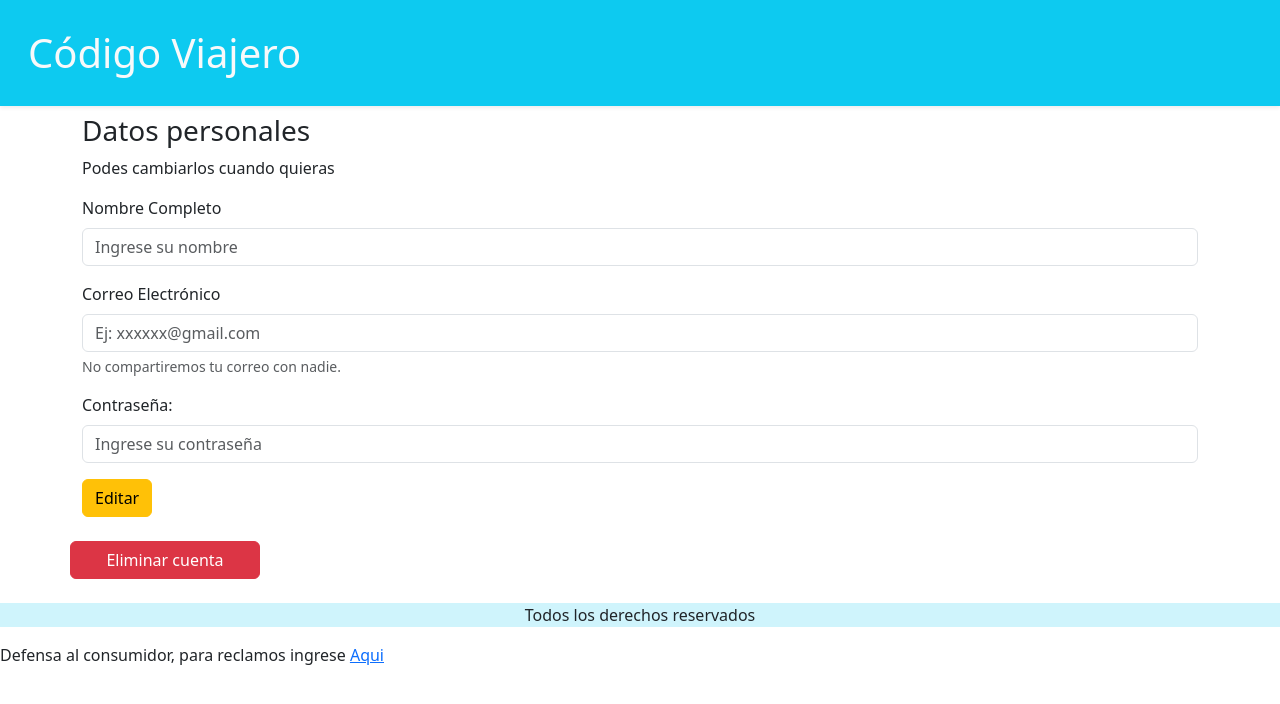
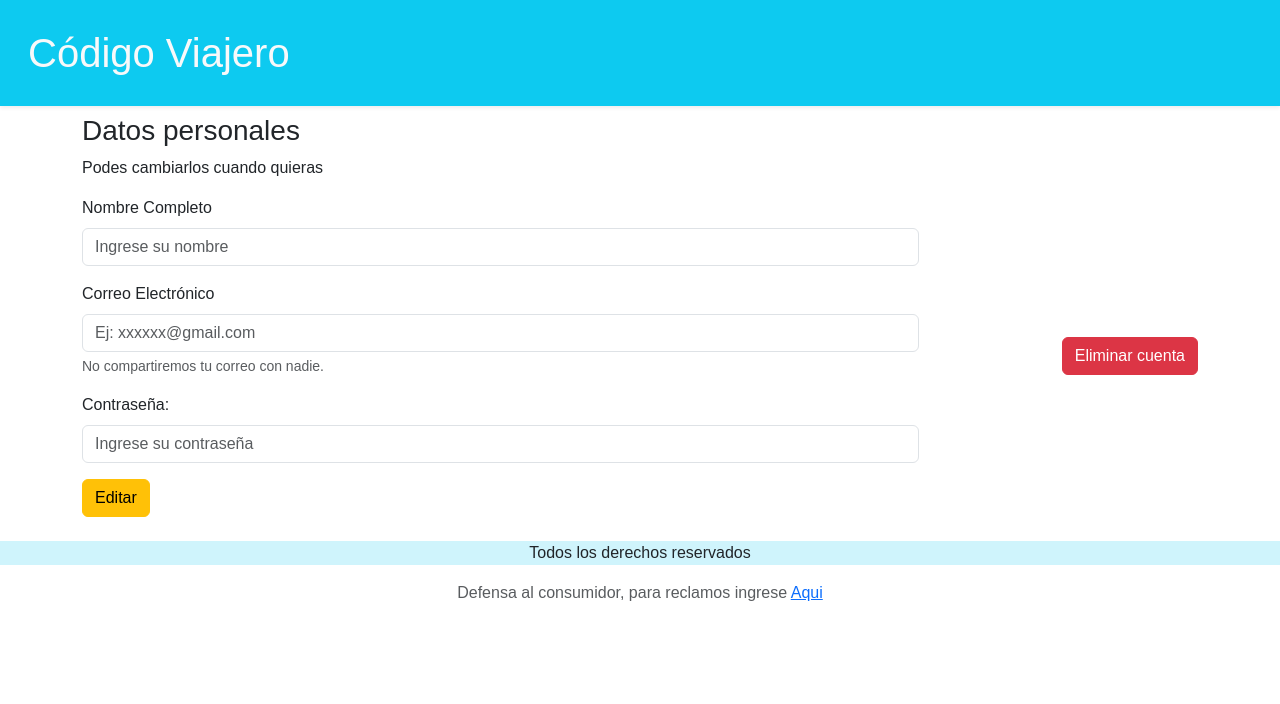
Before and after one commit to gisela-zajic/ids-codigo-viajero, a Flask app: template templates/dashboard/dashboard.html in a window 1280 px wide. Shown: the top 704 px of the page. Run offline with Flask 3, Linux system fonts and the light colour scheme; the template is opened without the code that fills it, so the values that code supplies are empty.

Commit message:
Using flask to link frontend with backend
- Changes on format of dashboard frontend

```diff
--- a/templates/dashboard/dashboard.html
+++ b/templates/dashboard/dashboard.html
@@ -8,15 +8,15 @@
           rel="stylesheet"
           integrity="sha384-QWTKZyjpPEjISv5WaRU9OFeRpok6YctnYmDr5pNlyT2bRjXh0JMhjY6hW+ALEwIH"
           crossorigin="anonymous">
-    <style>
-    </style>
+    <link href="css/styles.css" rel="stylesheet">
 </head>
 <body>
 <header class="container-fluid bg-info shadow-sm p-lg-3 mb-2">
     <nav class="navbar navbar-expand-lg ">
         <div class="container-fluid">
             <a class="navbar-brand" href="/static"><span class="text-light h1 ">Código Viajero</span></a>
-              <button class="navbar-toggler" type="button" data-bs-toggle="collapse" data-bs-target="#navbarSupportedContent" aria-controls="navbarSupportedContent" aria-expanded="false" aria-label="Toggle navigation">
+            <button class="navbar-toggler" type="button" data-bs-toggle="collapse" data-bs-target="#navbarSupportedContent"
+                    aria-controls="navbarSupportedContent" aria-expanded="false" aria-label="Toggle navigation">
                 <span class="navbar-toggler-icon"></span>
             </button>
         </div>
@@ -26,31 +26,38 @@
     <h2 class="h3">Datos personales</h2>
     <p>Podes cambiarlos cuando quieras</p>
     <div class="row g-4 mb-4" id="datos">
+        <div class="d-flex justify-content-between align-items-center w-100">
+            <div class="form-section" style="flex-grow: 1;">
                 <form onsubmit="edit_user(event)">
                     <div class="mb-3">
                         <label for="name" class="form-label">Nombre Completo</label>
-                    <input type="text" class="form-control" name="name" id="name" placeholder="Ingrese su nombre" >
+                        <input type="text" class="form-control" name="name" id="name" placeholder="Ingrese su nombre">
                     </div>
                     <div class="mb-3">
                         <label for="email" class="form-label">Correo Electrónico</label>
-                    <input type="email" name="email" class="form-control" id="email" placeholder="Ej: xxxxxx@gmail.com"  aria-describedby="emailHelp" >
+                        <input type="email" name="email" class="form-control" id="email" placeholder="Ej: xxxxxx@gmail.com"
+                               aria-describedby="emailHelp">
                         <div class="form-text">No compartiremos tu correo con nadie.</div>
                     </div>
                     <div class="mb-3">
                         <label for="password" class="form-label">Contraseña: </label>
-                    <input type="password"  name="password" id="password" class="form-control" placeholder="Ingrese su contraseña" id="contraseña" >
+                        <input type="password" name="password" id="password" class="form-control" placeholder="Ingrese su contraseña">
                     </div>
                     <button type="submit" class="btn btn-warning">Editar</button>
                 </form>
-            <button class="btn btn-danger col-2" onclick="remove_user()"> Eliminar cuenta </button>
+            </div>
+            <div class="w-25 d-flex justify-content-end">
+                <button class="btn btn-danger" onclick="remove_user()">Eliminar cuenta</button>
+            </div>
+        </div>
     </div>
 </div>
 
 <footer class="container-xxl bg-info-subtle p-0 m-0">
-        <p class="text-center">Todos los derechos reservados
-        </p>
+    <p class="text-center">Todos los derechos reservados</p>
 </footer>
-    <p>Defensa al consumidor, para reclamos ingrese <a href="https://www.argentina.gob.ar/economia/industria-y-comercio/defensadelconsumidor">Aqui</a></p>
+<p class="text-center text-muted">Defensa al consumidor, para reclamos ingrese <a
+        href="https://www.argentina.gob.ar/economia/industria-y-comercio/defensadelconsumidor">Aqui</a></p>
 <script src="https://cdn.jsdelivr.net/npm/bootstrap@5.3.3/dist/js/bootstrap.bundle.min.js"
         integrity="sha384-YvpcrYf0tY3lHB60NNkmXc5s9fDVZLESaAA55NDzOxhy9GkcIdslK1eN7N6jIeHz"
         crossorigin="anonymous"></script>
```
Lines whose indentation alone changed are shown as unchanged.
